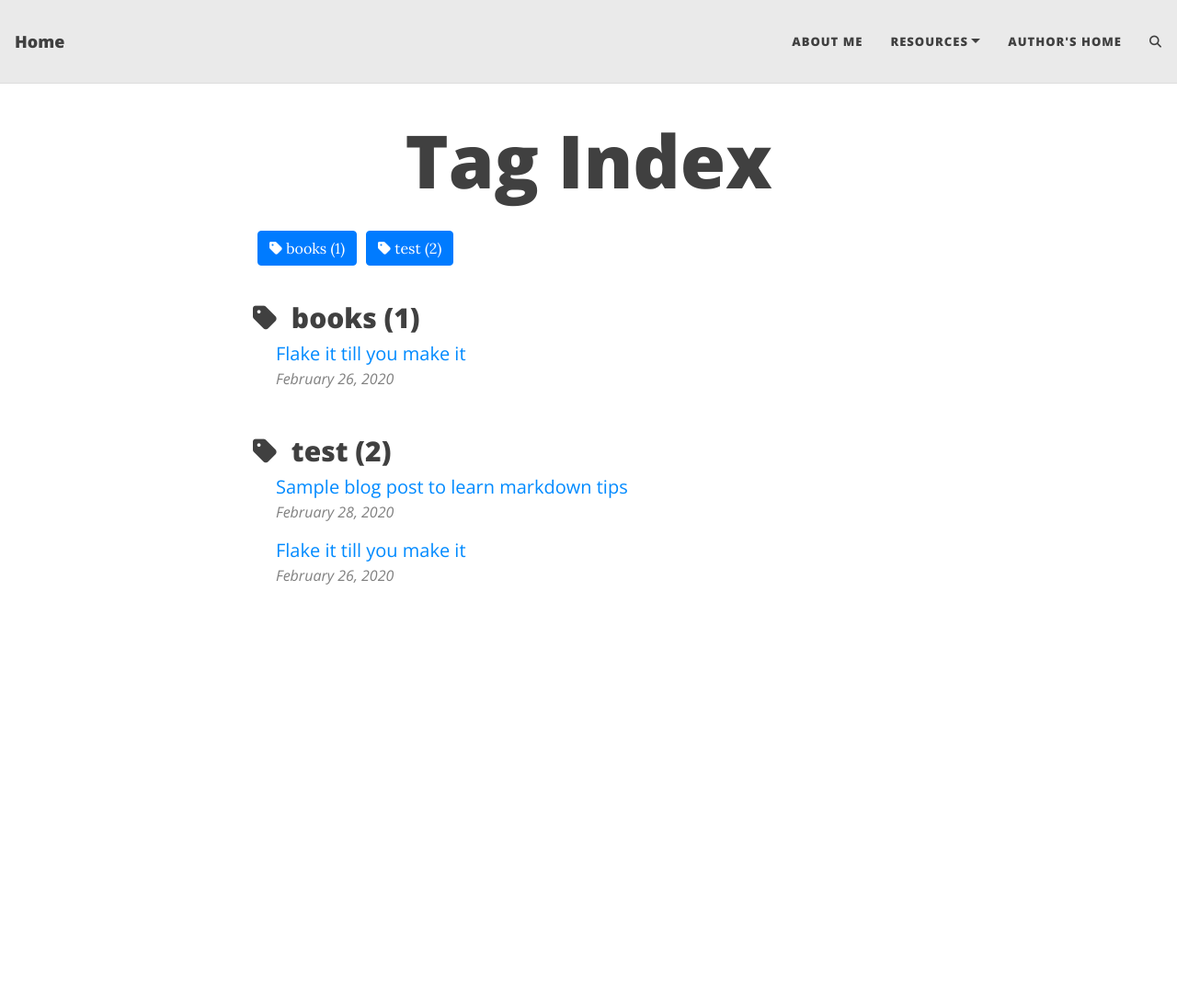
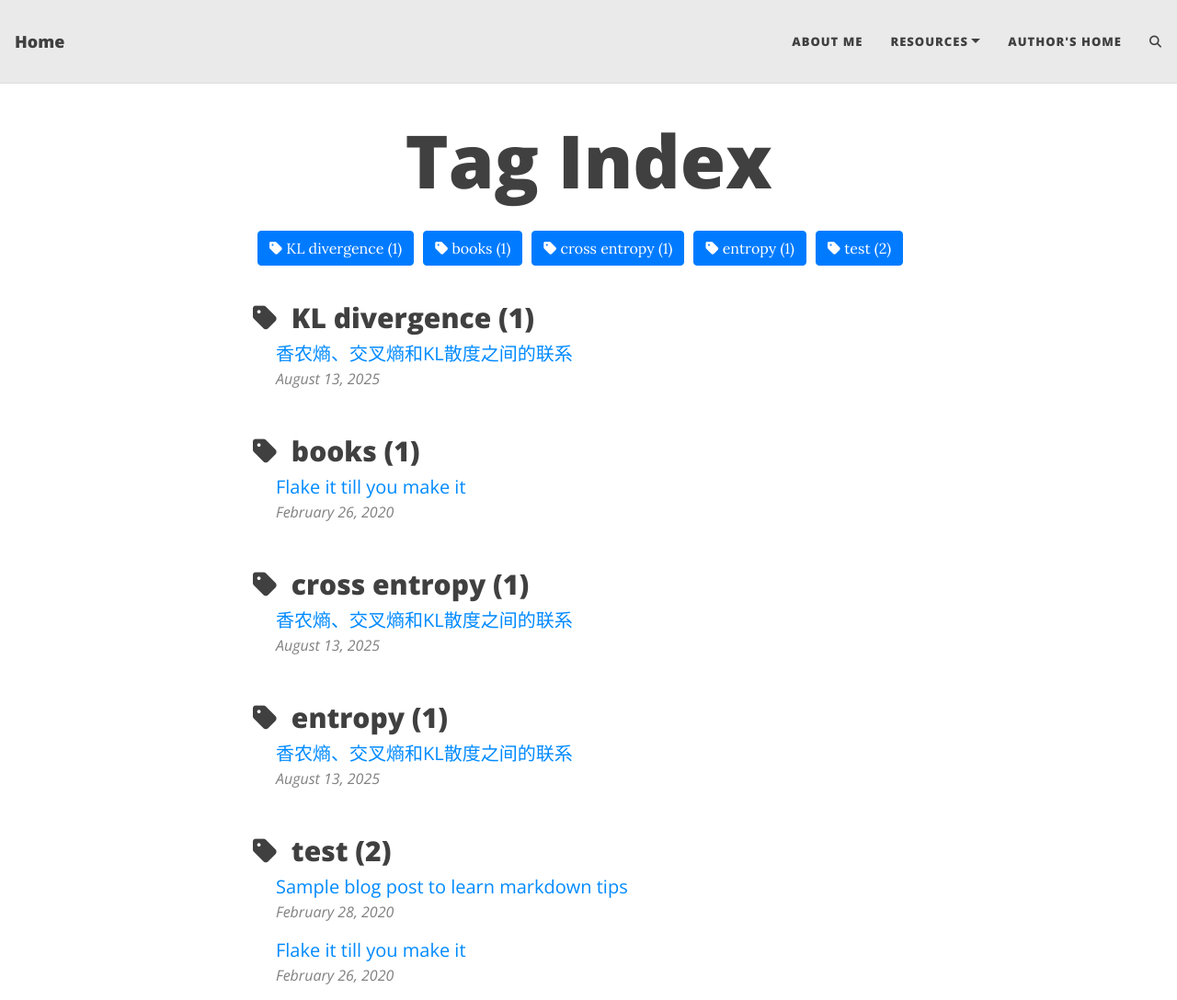
Before and after one commit to cosmoliu2002/cosmoliu2002.github.io, a Jekyll site: the page built from tags.html, in a window 1280 px wide and 1088 px high. Shown: the whole window at 92% size. Built offline with Jekyll 4.4.1, drawn with Linux system fonts in a browser that asks for light colours; comment, search, counter and statistics services are not loaded.

Commit message:
Update 2025-08-13-kullback-leibler-divergence-detail.md

```diff
--- a/_posts/2025-08-13-kullback-leibler-divergence-detail.md
+++ b/_posts/2025-08-13-kullback-leibler-divergence-detail.md
@@ -1,3 +1,11 @@
+---
+layout: post
+title: 香农熵、交叉熵和KL散度之间的联系
+tags: [entropy, cross entropy, KL divergence]
+mathjax: true
+author: liuyu
+---
+
 # 香农熵、交叉熵和KL散度
 ## 信息量
 对于一个事件来说，其信息量有三个特征：
```
